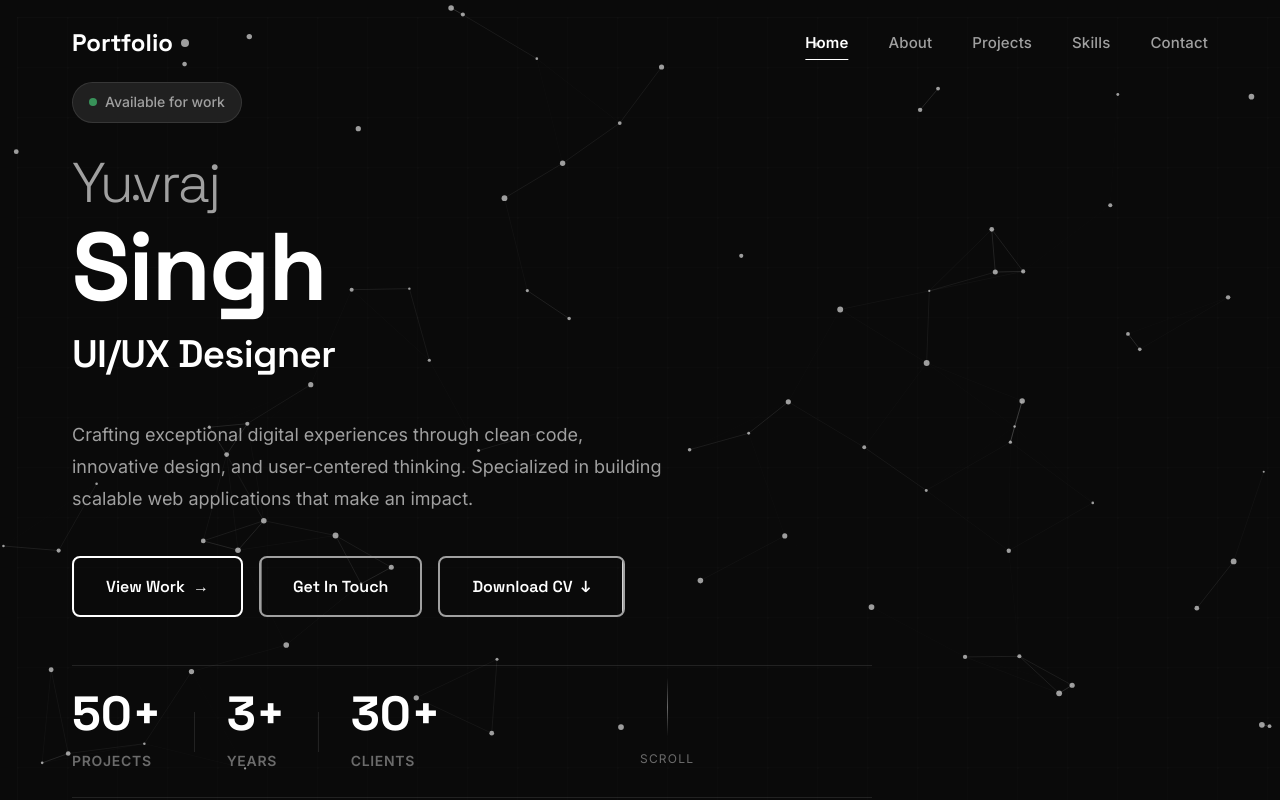
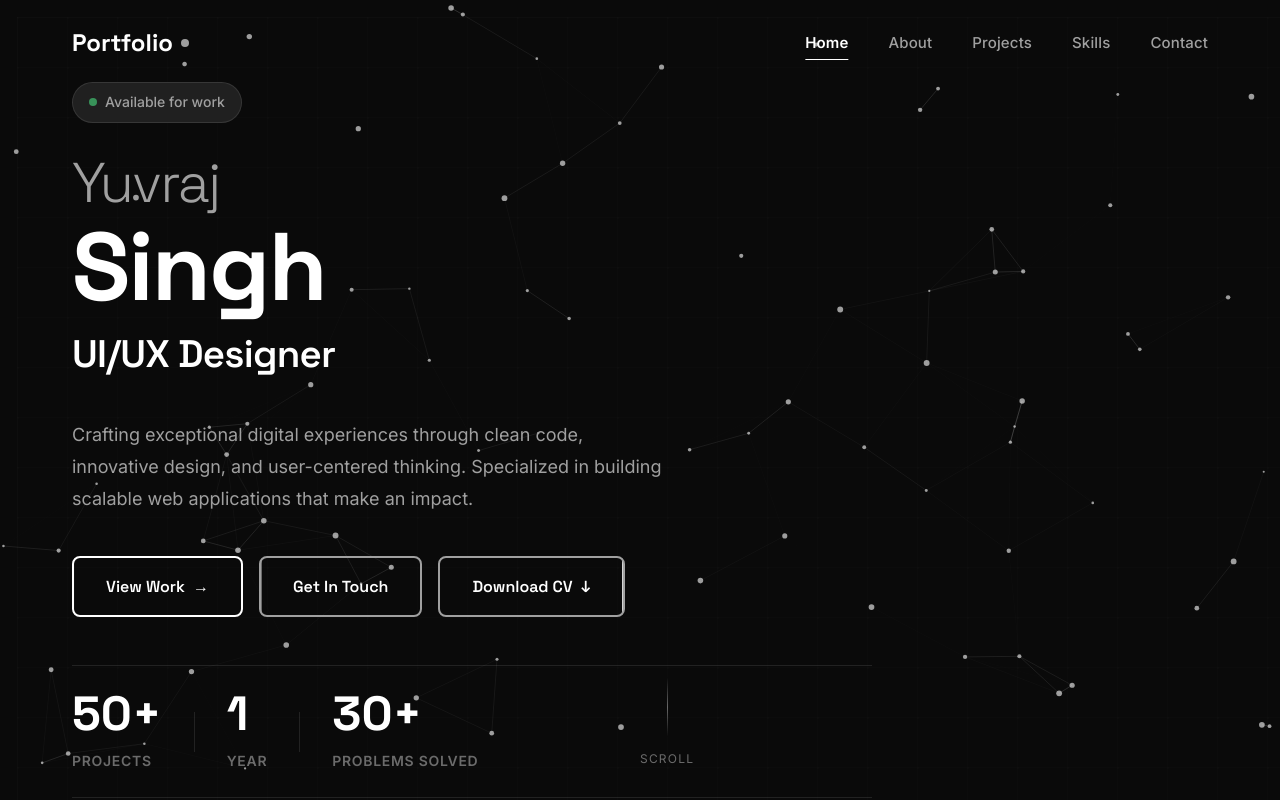
Before and after one commit to yuv881/react-portfolio, a React (Vite) app: page / in a window 1280 px wide. Shown: the top 800 px of the page. Built offline with nearby package versions, Linux system fonts and the light colour scheme.

Commit message:
update value of projects

```diff
--- a/src/components/Hero.jsx
+++ b/src/components/Hero.jsx
@@ -202,13 +202,13 @@ const Hero = () => {
                         </div>
                         <div className="stat-divider"></div>
                         <div className="stat">
-                            <div className="stat-number">3+</div>
-                            <div className="stat-label">Years</div>
+                            <div className="stat-number">1</div>
+                            <div className="stat-label">Year</div>
                         </div>
                         <div className="stat-divider"></div>
                         <div className="stat">
                             <div className="stat-number">30+</div>
-                            <div className="stat-label">Clients</div>
+                            <div className="stat-label">Problems Solved</div>
                         </div>
                     </div>
                 </div>
```
